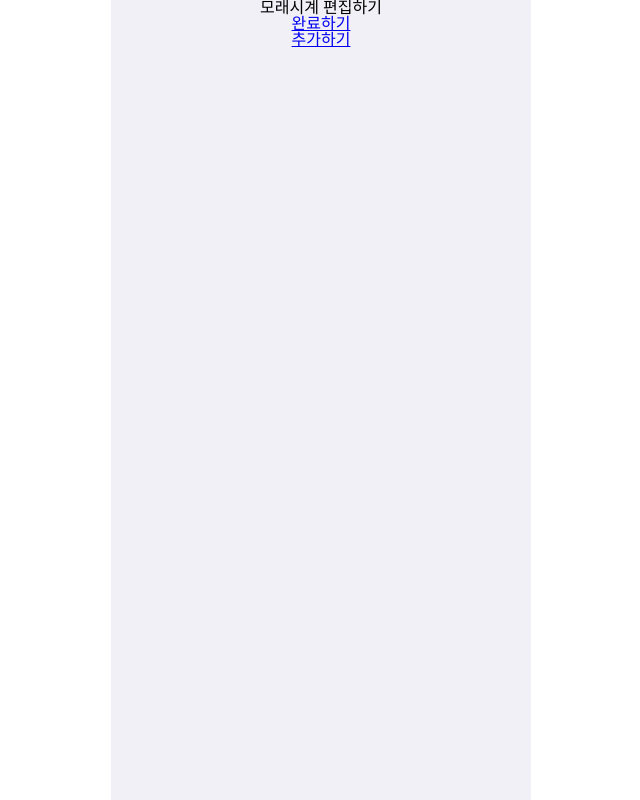
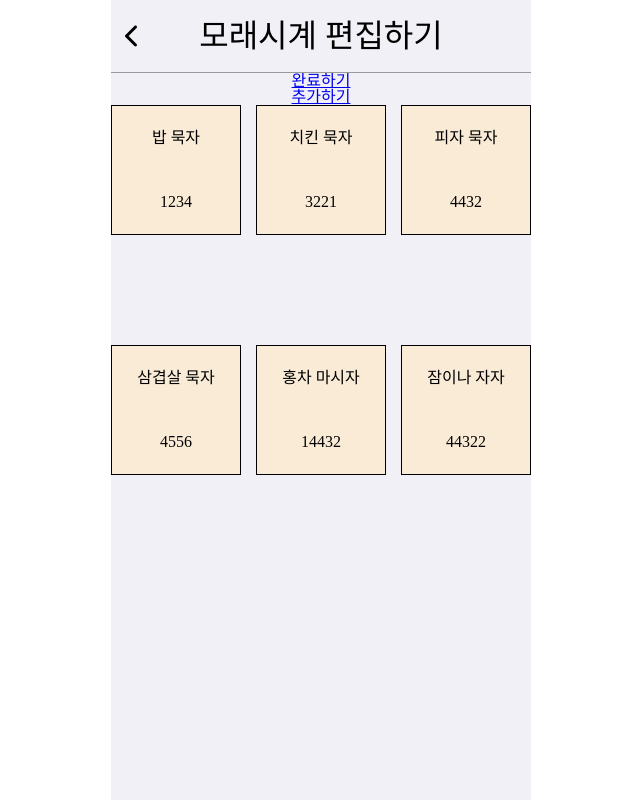
Before and after one commit to prgrms-fe-devcourse/FEDC2_TimeDivider_Root, a React (Create React App) app: page /updateDivider in a window 1280 px wide. Shown: the whole page, without its empty margins (319-959 px from the left). Built offline with nearby package versions, Linux system fonts and the light colour scheme.

Commit message:
feat: 더미데이터로 레이아웃 생성

```diff
--- a/src/pages/updateTimeDivider.jsx
+++ b/src/pages/updateTimeDivider.jsx
@@ -1,14 +1,66 @@
 import React from 'react'
 import { Link } from 'react-router-dom'
-
+import styled from 'styled-components'
+import NavBar from '../components/NavBar'
 const UpdateTimeDivider = () => {
+	const dummyData = [
+		{ id: '123', name: '밥 묵자', time: 1234 },
+		{ id: '234', name: '치킨 묵자', time: 3221 },
+		{ id: '345', name: '피자 묵자', time: 4432 },
+		{ id: '456', name: '삼겹살 묵자', time: 4556 },
+		{ id: '567', name: '홍차 마시자', time: 14432 },
+		{ id: '678', name: '잠이나 자자', time: 44322 },
+	]
 	return (
 		<>
-			<h2>모래시계 편집하기</h2>
+			<NavBar backIcon>모래시계 편집하기</NavBar>
 			<Link to="/doneTodo">완료하기</Link>
 			<Link to="/addTodo">추가하기</Link>
+			<TimerArea>
+				{dummyData.map(({ id, name, time }, index) => (
+					<Timer
+						key={index}
+						id={id}
+						onClick={() => {
+							console.log(id)
+						}}
+					>
+						<Name>{name}</Name>
+						<Time>{time}</Time>
+					</Timer>
+				))}
+			</TimerArea>
 		</>
 	)
 }
 
 export default UpdateTimeDivider
+
+const TimerArea = styled.div`
+	display: flex;
+	justify-content: space-between;
+	flex-wrap: wrap;
+	width: 100%;
+	height: 30rem;
+`
+const Timer = styled.div`
+	width: 8rem;
+	height: 8rem;
+	background-color: antiquewhite;
+	border: 1px solid black;
+	text-align: center;
+`
+const Time = styled.div`
+	display: flex;
+	align-items: center;
+	justify-content: center;
+	width: 100%;
+	height: 50%;
+`
+const Name = styled.div`
+	display: flex;
+	align-items: center;
+	justify-content: center;
+	width: 100%;
+	height: 50%;
+`
```
